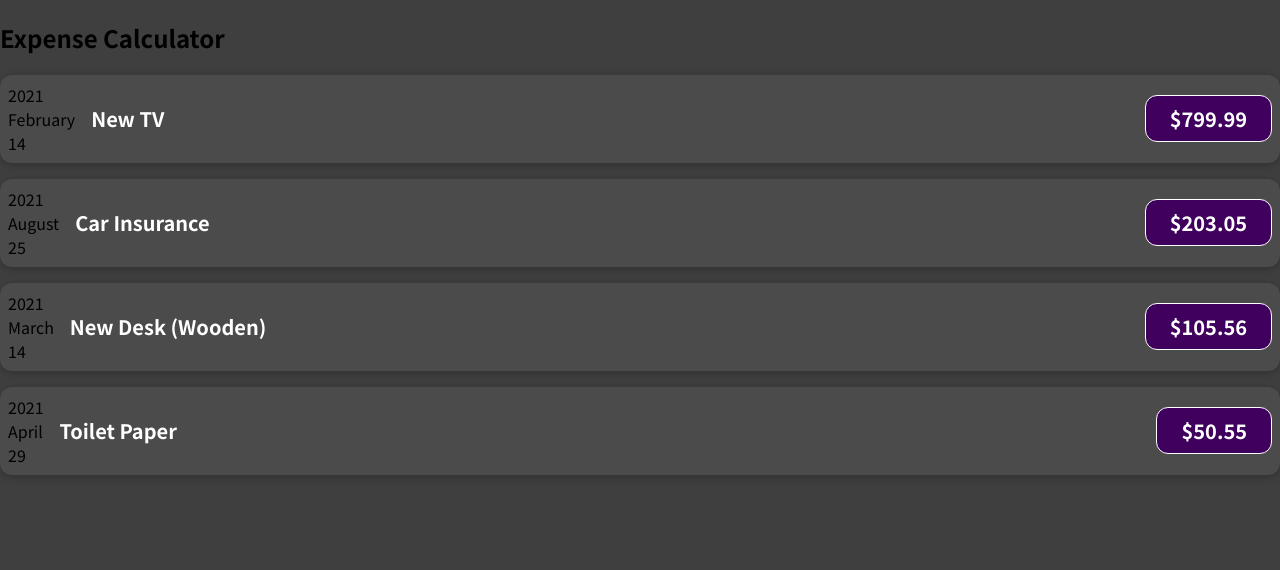
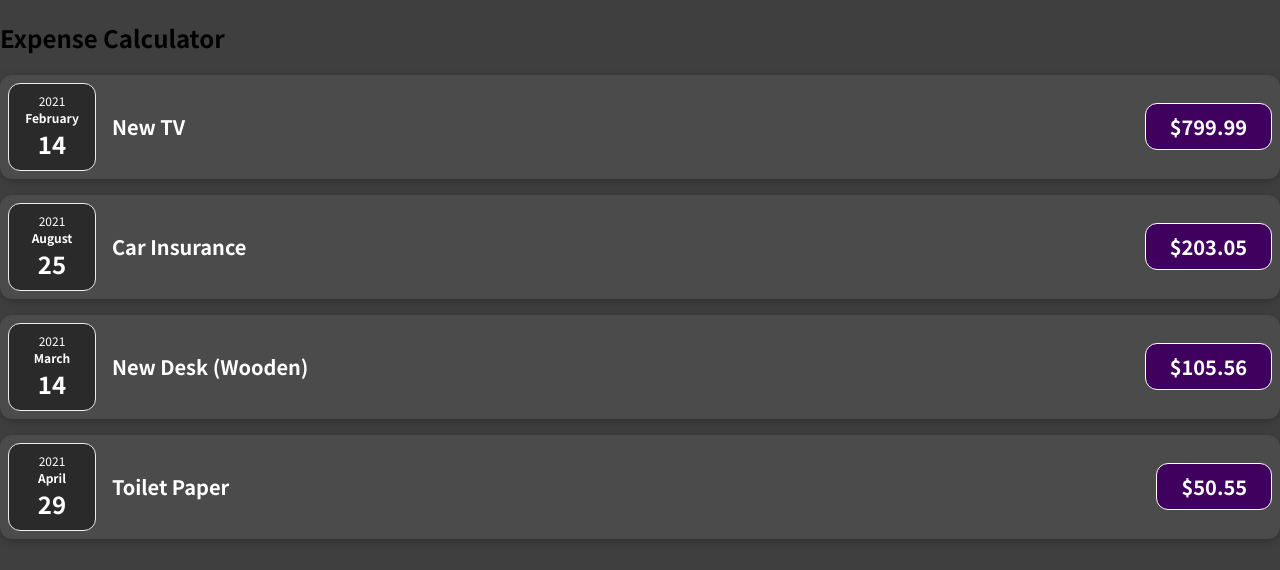
Before and after one commit to behrami/react-complete-guide, a JavaScript app: page / in a window 1280 px wide. Shown: the top 570 px of the page. Built offline with nearby package versions, Linux system fonts and the light colour scheme.

Commit message:
applied classes with style

```diff
--- a/src/components/ExpenseDate.js
+++ b/src/components/ExpenseDate.js
@@ -6,10 +6,10 @@ function ExpenseDate(props) {
   const day = props.date.toLocaleString("en-US", { day: "2-digit" });
 
   return (
-    <div>
-      <div>{year}</div>
-      <div>{month}</div>
-      <div>{day}</div>
+    <div className="expense-date">
+      <div className="expense-date__year">{year}</div>
+      <div className="expense-date__month">{month}</div>
+      <div className="expense-date__day">{day}</div>
     </div>
   );
 }
```
